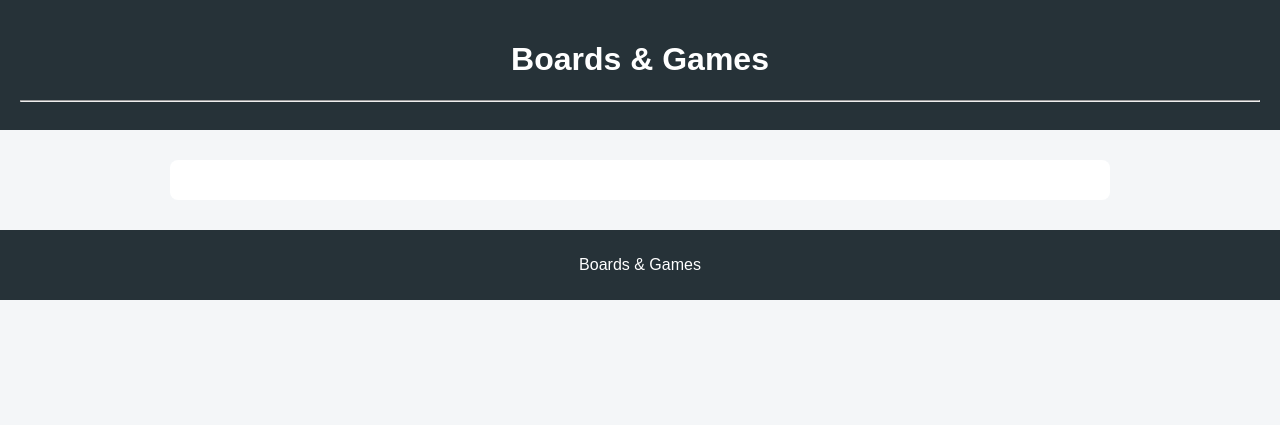
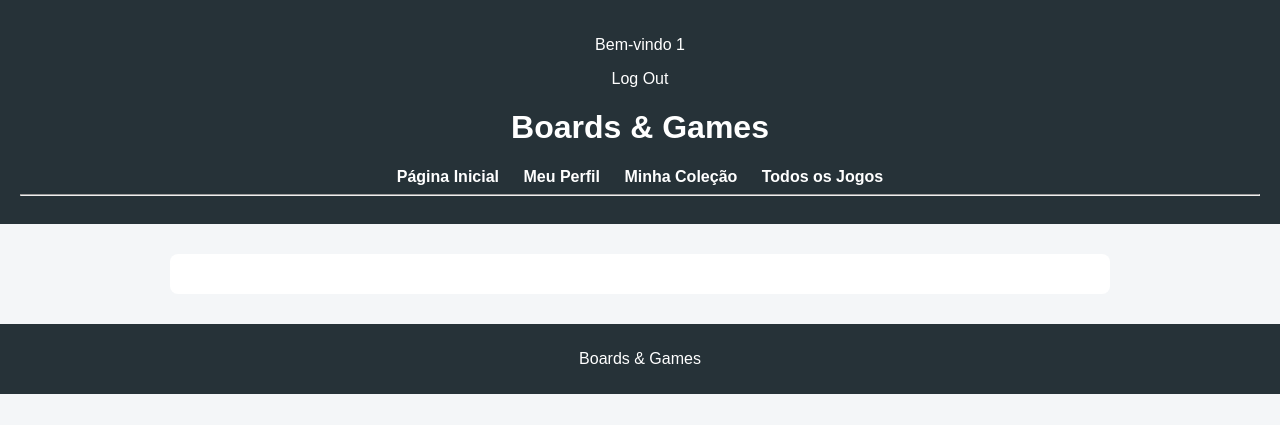
Before and after one commit to shaz0m/bng_projeto_python, a Flask app: template templates/base.html in a window 1280 px wide. Shown: the top 425 px of the page. Run offline with Flask 3, Linux system fonts and the light colour scheme; the template is opened without the code that fills it: most values are stand-ins (such as "Sample title", 1, 10 or a date in 2020).

Commit message:
adicionar nav e topo

```diff
--- a/templates/base.html
+++ b/templates/base.html
@@ -9,11 +9,16 @@
 <body>
 
     <header>
+        <div id='topo'>
+            <p>Bem-vindo {{ utilizador.id }}</p>
+            <p>Log Out</p> <!-- a rever -->
+        </div>
         <h1>Boards & Games</h1>
         <nav>
-
-
-
+            <a href="{{ url_for('paginaInicial') }}">Página Inicial</a>
+            <a href="{{ url_for('perfil') }}">Meu Perfil</a>
+            <a href="{{ url_for('colecao') }}">Minha Coleção</a>
+            <a href="{{ url_for('todosJogos') }}">Todos os Jogos</a>
         </nav>
 
         <hr>
```
